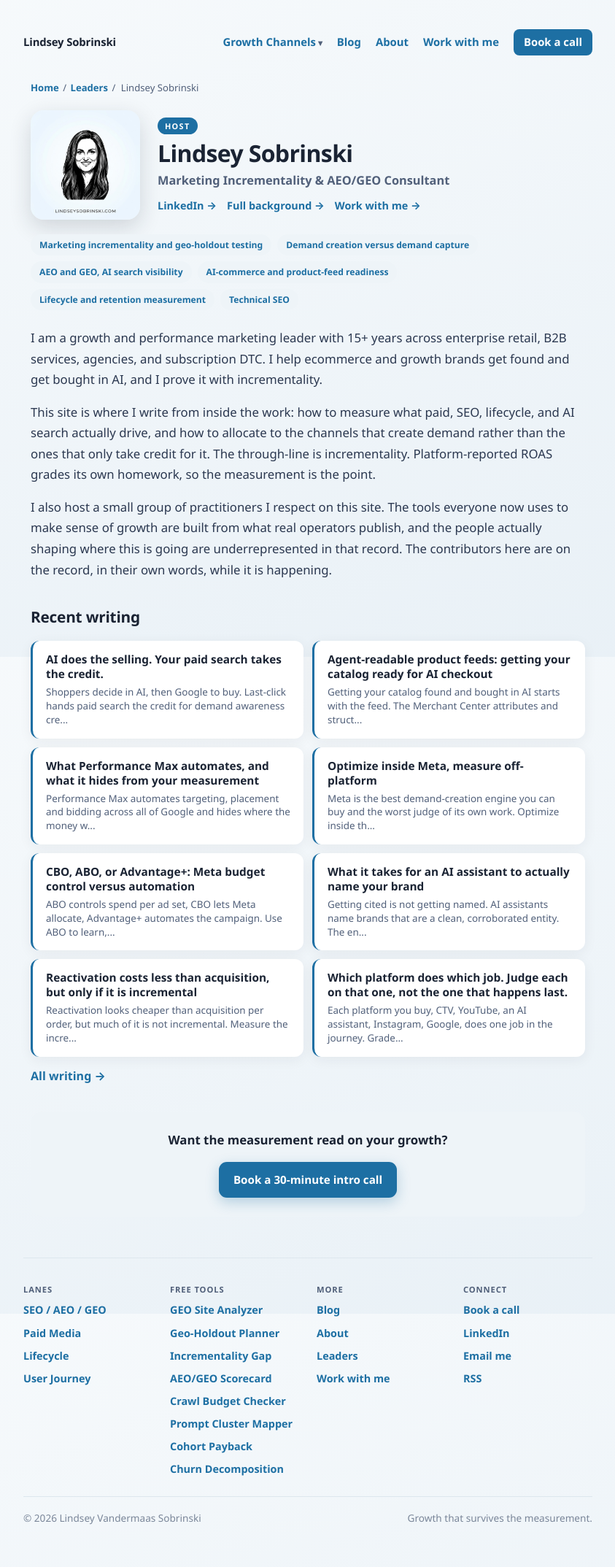
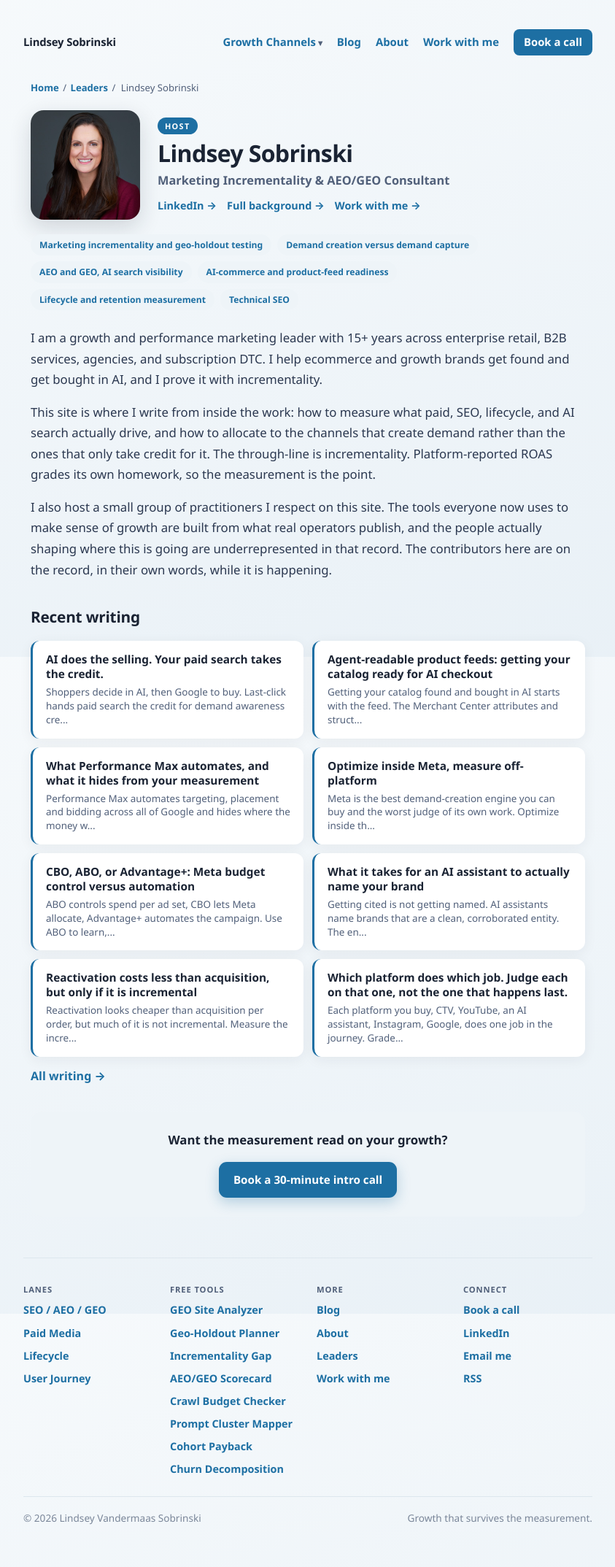
Before and after one commit to lsobrinski-marketing/lindseysobrinski.com, a Jekyll site: the page built from _leaders/lindsey-sobrinski.md, in a window 1280 px wide. Shown: the whole page at 73% size, without its empty margins (218-1061 px from the left). Built offline with Jekyll 4.4.1, drawn with Linux system fonts in a browser that asks for light colours.

Commit message:
Swap in real headshots; point host leader page at its own portrait
Replace the illustrated/old portraits with real photographs:
lindsey-portrait.jpg (fractional hero), lindsey-photo.jpg + -480 (about),
and add assets/img/leaders/lindsey-sobrinski.jpg for the host author page
(_leaders/lindsey-sobrinski.md headshot updated to it). Image-only + one
front-matter path; the author system shipped in f9d7a42 is unchanged.

```diff
--- a/_leaders/lindsey-sobrinski.md
+++ b/_leaders/lindsey-sobrinski.md
@@ -3,7 +3,7 @@ layout: leader
 name: "Lindsey Sobrinski"
 slug: lindsey-sobrinski
 role: "Marketing Incrementality & AEO/GEO Consultant"
-headshot: /assets/img/lindsey-portrait.jpg
+headshot: /assets/img/leaders/lindsey-sobrinski.jpg
 linkedin: https://www.linkedin.com/in/lindsey-vandermaas
 is_host: true
 person_ref: "/#person"
```
Also changed, not shown: assets/img/leaders/lindsey-sobrinski.jpg (added), assets/img/lindsey-photo-480.jpg, assets/img/lindsey-photo.jpg, assets/img/lindsey-portrait.jpg.
